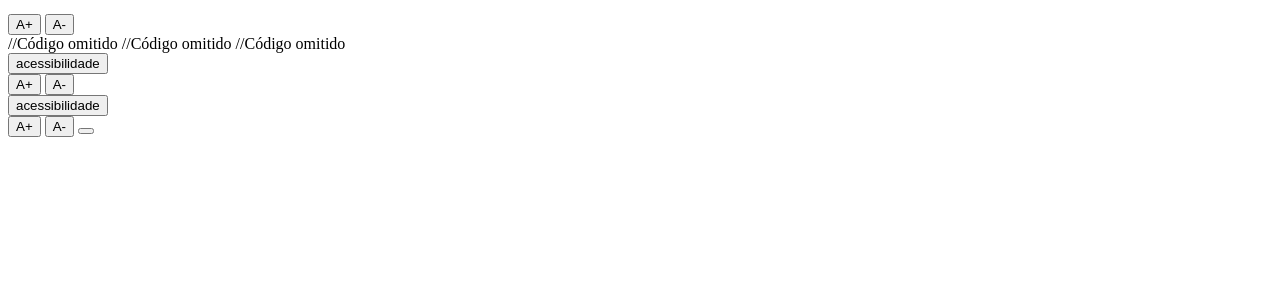
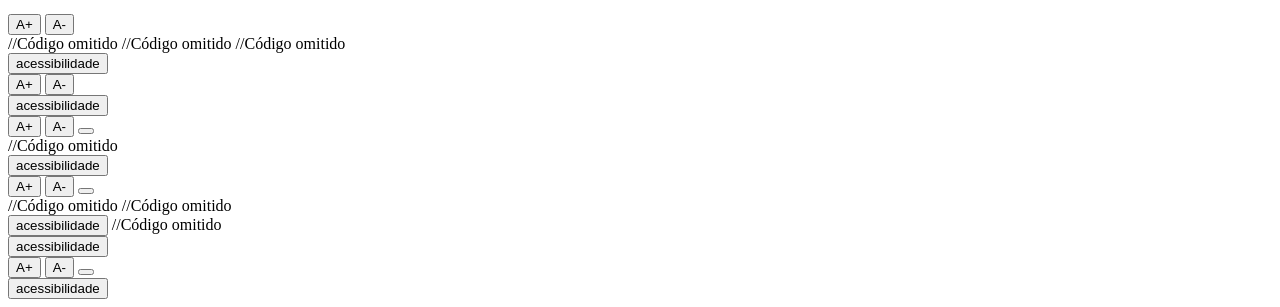
Before and after one commit to gabyvii1/Acessibilidade-na-Web-melhorando-a-experi-ncia-do-usu-rio, a plain HTML site: page index.html in a window 1280 px wide. Shown: the part 713-1020 px from the top of the page. Before the commit the page ends 858 px from the top, so only its background shows below. Drawn offline with Linux system fonts and the light colour scheme.

Commit message:
Update index.html

```diff
--- a/index.html
+++ b/index.html
@@ -87,3 +87,40 @@
 <button id="alterna-contraste" class="btn btn-primary fw-bold" aria-label="Alterna o contraste de cores"> <i class="bi bi-shadows"></i></button>
 </div>
 </div>
+//Código omitido
+
+<div id="acessibilidade" class="menu-acessibilidade">
+    <button id="botao-acessibilidade" class="btn btn-primary fw-bold
+    rotacao-botao">acessibilidade</button>
+    <div id="opcoes-acessibilidade" class="opcoes-acessibilidade apresenta-lista">
+        <button id="aumentar-fonte" class="btn btn-primary fw-bold" aria-label="Aumentar
+        o tamanho da fonte">A+</button>
+        <button id="diminuir-fonte" class="btn btn-primary fw-bold" aria-label="diminuir
+        o tamanho da fonte">A-</button>
+        <button id="alterna-contraste" class="btn btn-primary fw-bold"> <i class="bi
+        bi-shadows"></i></button>
+    </div>
+</div>
+
+//Código omitido
+//Código omitido
+
+<div id="acessibilidade" class="menu-acessibilidade">
+    <button id="botao-acessibilidade" class="btn btn-primary fw-bold rotacao-botao" aria-expanded="false">acessibilidade</button>
+
+//Código omitido
+<div id="acessibilidade" class="menu-acessibilidade">
+    <button id="botao-acessibilidade" class="btn btn-primary fw-bold
+    rotacao-botao">acessibilidade</button>
+    <div id="opcoes-acessibilidade" class="opcoes-acessibilidade apresenta-lista">
+        <button id="aumentar-fonte" class="btn btn-primary fw-bold" aria-label="Aumentar
+        o tamanho da fonte">A+</button>
+        <button id="diminuir-fonte" class="btn btn-primary fw-bold" aria-label="Diminuir
+        o tamanho da fonte">A-</button>
+        <button id="alterna-contraste" class="btn btn-primary fw-bold"> <i class="bi
+        bi-shadows"></i></button>
+    </div>
+</div>
+<div id="acessibilidade" class="menu-acessibilidade">
+    <button id="botao-acessibilidade" class="btn btn-primary fw-bold rotacao-botao" aria-expanded="false">acessibilidade</button>
+</div>
```
Lines whose indentation alone changed are shown as unchanged.
